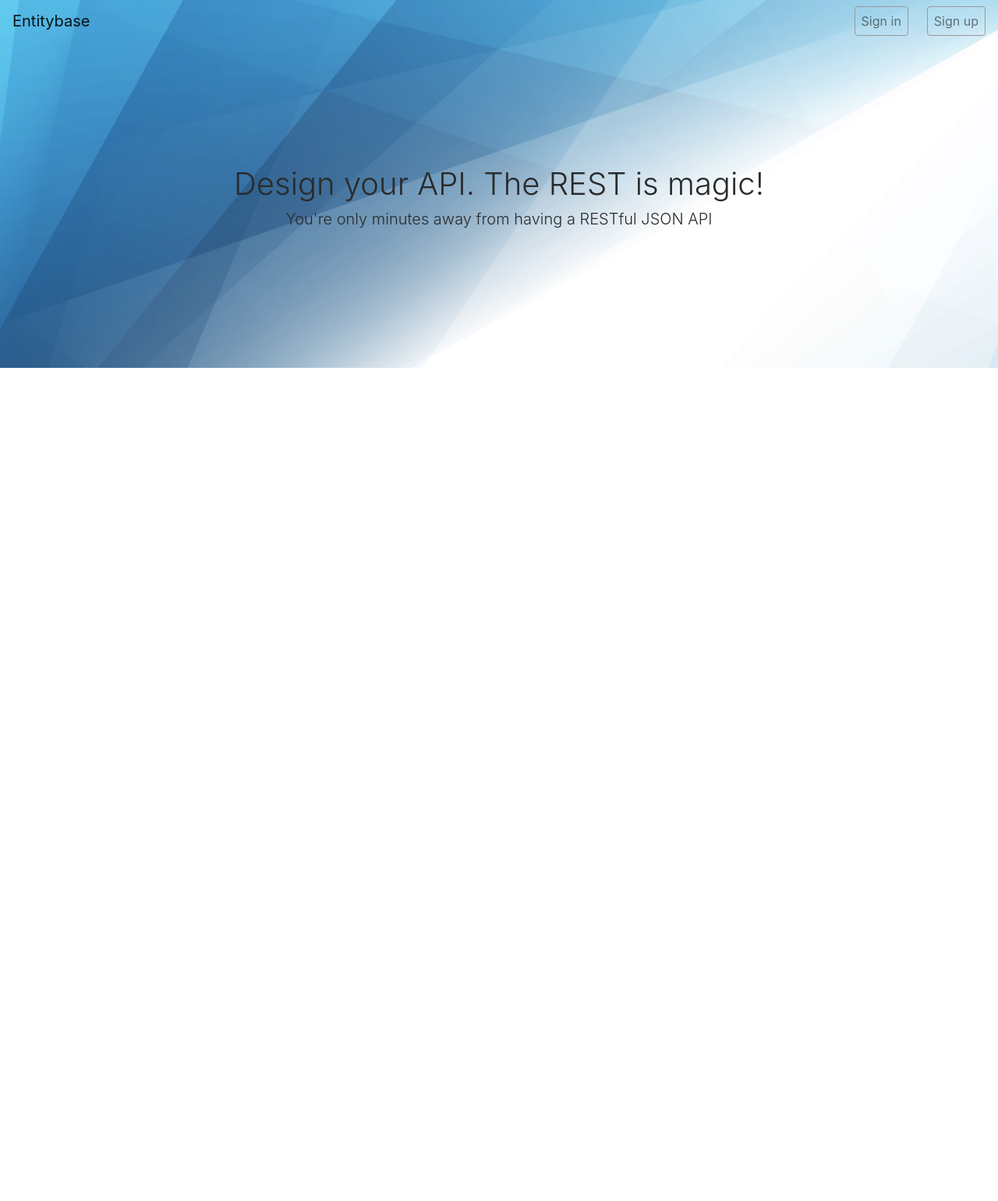
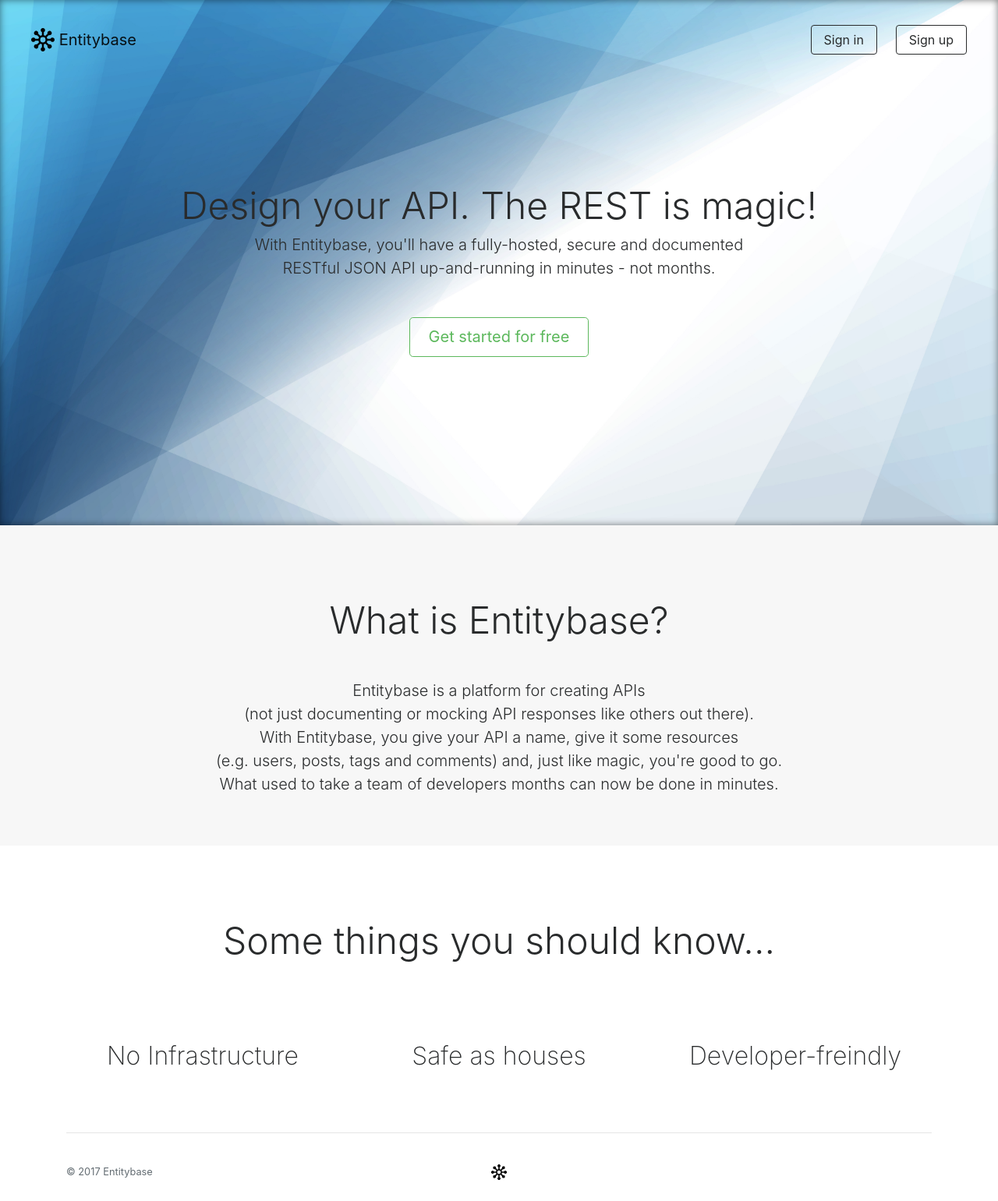
Before and after one commit to entitybase/entitybase.github.io, a plain HTML site: page index.html in a window 1280 px wide. Shown: the whole page at 78% size. Before the commit the page ends 800 px from the top, so only its background shows below. Drawn offline with nearby package versions, Linux system fonts and the light colour scheme; a script that the page names is missing; a web font is replaced by a local one.

Commit message:
About and features (start)

```diff
--- a/css/app.css
+++ b/css/app.css
@@ -1,30 +1,37 @@
+.display-5 {
+  font-size: 3rem;
+  font-weight: 300;
+  line-height: 1.1
+}
+
+.display-6 {
+  font-size: 2rem;
+  font-weight: 200;
+  line-height: 1.1
+}
+
 .header {
-  background: url(../img/header.jpg) no-repeat center center fixed;
+  background: url(../img/triangles-blue.jpg) no-repeat center center fixed;
   -webkit-background-size: cover;
   -moz-background-size: cover;
   -o-background-size: cover;
   background-size: cover;
-}
-
-.navbar {
-  background-color: transparent;
+  box-shadow: inset 0px 0px 10px rgba(0, 0, 0, 0.5);
 }
 
 .navbar .btn-secondary {
-  border-color: #999;
+  border-color: #292b2c;
+  color: #292b2c !important;
 }
 
 .navbar .btn-secondary:hover {
   background-color: transparent;
+  border-color: #999 !important;
+  color: #999 !important;
 }
 
 .jumbotron {
-  padding-top: 10rem;
-  padding-bottom: 10rem;
-  margin-bottom: 0;
+  padding: 10rem 0 12rem 0;
+  margin: 0;
   background-color: transparent;
 }
-
-.jumbotron-heading {
-  font-weight: 300;
-}
--- a/index.html
+++ b/index.html
@@ -10,30 +10,96 @@
     <title>Entitybase</title>
   </head>
   <body>
-    <div class="header">
-      <nav class="navbar navbar-toggleable-md navbar-light bg-faded">
+
+    <div class="header p-4">
+
+      <div class="navbar navbar-toggleable-md navbar-light">
         <button class="navbar-toggler navbar-toggler-right" type="button" data-toggle="collapse" data-target="#navbar" aria-controls="navbar" aria-expanded="false" aria-label="Toggle navigation">
           <span class="navbar-toggler-icon"></span>
         </button>
-        <a class="navbar-brand" href="/">Entitybase</a>
+        <a class="navbar-brand" href="/">
+          <img src="img/connections-black.svg" width="30" height="30" class="d-inline-block align-top" alt="Entitybase">
+          Entitybase
+        </a>
         <div class="collapse navbar-collapse" id="navbar">
-          <ul class="navbar-nav ml-auto">
-            <li class="nav-item mr-4">
-              <a class="nav-link btn btn-secondary btn-outline-secondary" href="https://dashboard.entitybase.io/users/sign_in">Sign in</a>
-            </li>
-            <li class="nav-item">
-              <a class="nav-link btn btn-secondary btn-outline-secondary" href="https://dashboard.entitybase.io/users/sign_up">Sign up</a>
-            </li>
-          </ul>
+          <form class="form-inline my-2 my-lg-0 ml-auto">
+            <a class="btn btn-secondary btn-outline-secondary" href="https://dashboard.entitybase.io/users/sign_in">Sign in</a>
+            <a class="btn btn-secondary btn-outline-secondary ml-4" href="https://dashboard.entitybase.io/users/sign_up">Sign up</a>
+          </form>
         </div>
-      </nav>
+      </div>
+
       <div class="jumbotron text-center">
         <div class="container">
           <h1 class="sr-only">Entitybase</h1>
-          <h2 class="h1 jumbotron-heading">Design your API. The REST is magic!</h2>
-          <p class="lead">You're only minutes away from having a RESTful JSON API</p>
+          <h2 class="jumbotron-heading display-5">Design your API. The REST is magic!</h2>
+          <p class="lead mb-5">With Entitybase, you'll have a fully-hosted, secure and documented <br> RESTful JSON API up-and-running in minutes - not months.</p>
+          <p class="mb-0"><a class="btn btn-success btn-outline-success btn-lg" href="https://dashboard.entitybase.io/users/sign_up">Get started for free</a></p>
+        </div>
+      </div>
+
+    </div>
+
+    <div class="text-center bg-faded py-5">
+      <div class="container">
+        <h2 class="display-5 my-5">What is Entitybase?</h2>
+        <p class="lead">
+          Entitybase is a platform for creating APIs<br>
+          (not just documenting or mocking API responses like others out there).<br>
+          With Entitybase, you give your API a name, give it some resources<br>
+          (e.g. users, posts, tags and comments) and, just like magic, you're good to go.<br>
+          What used to take a team of developers months can now be done in minutes.
+        </p>
+      </div>
+    </div>
+
+    <div class="text-center py-5">
+      <h2 class="display-5 my-5">Some things you should know...</h2>
+      <p>&nbsp;</p>
+      <div class="container">
+        <div class="row">
+          <div class="col">
+            <span class="display-2 oi oi-cloud"></span>
+            <h3 class="display-6 my-3">No Infrastructure</h3>
+            <p></p>
+          </div>
+          <div class="col">
+            <span class="display-2 oi oi-lock-locked"></span>
+            <h3 class="display-6 my-3">Safe as houses</h3>
+          </div>
+          <div class="col">
+            <span class="display-2 oi oi-code"></span>
+            <h3 class="display-6 my-3">Developer-freindly</h3>
+          </div>
         </div>
       </div>
     </div>
+
+    <div class="container">
+      <hr>
+    </div>
+
+    <div class="small text-muted py-4 mb-4">
+      <div class="container">
+        <div class="row">
+          <div class="col">
+            &copy; 2017 Entitybase
+          </div>
+          <div class="col text-center">
+            <img src="img/connections-black.svg" width="20" height="20" alt="Entitybase">
+          </div>
+          <div class="col text-right">
+            &nbsp;
+          </div>
+        </div>
+      </div>
+    </div>
+
+    <script src="https://cdnjs.cloudflare.com/ajax/libs/jquery/3.2.1/jquery.min.js"></script>
+    <script src="https://cdnjs.cloudflare.com/ajax/libs/tether/1.4.0/js/tether.min.js"></script>
+    <script src="https://cdnjs.cloudflare.com/ajax/libs/twitter-bootstrap/4.0.0-alpha.6/js/bootstrap.min.js"></script>
+    <script src="https://cdnjs.cloudflare.com/ajax/libs/prism/1.6.0/components/prism-core.min.js"></script>
+    <script src="https://cdnjs.cloudflare.com/ajax/libs/prism/1.6.0/components/prism-json.min.js"></script>
+    <script src="https://cdnjs.cloudflare.com/ajax/libs/prism/1.6.0/components/prism-http.min.js"></script>
   </body>
 </html>
```
Also changed, not shown: img/connections-black.svg (added), img/connections-white.svg (added), img/triangles-blue.jpg (renamed from img/header.jpg).
